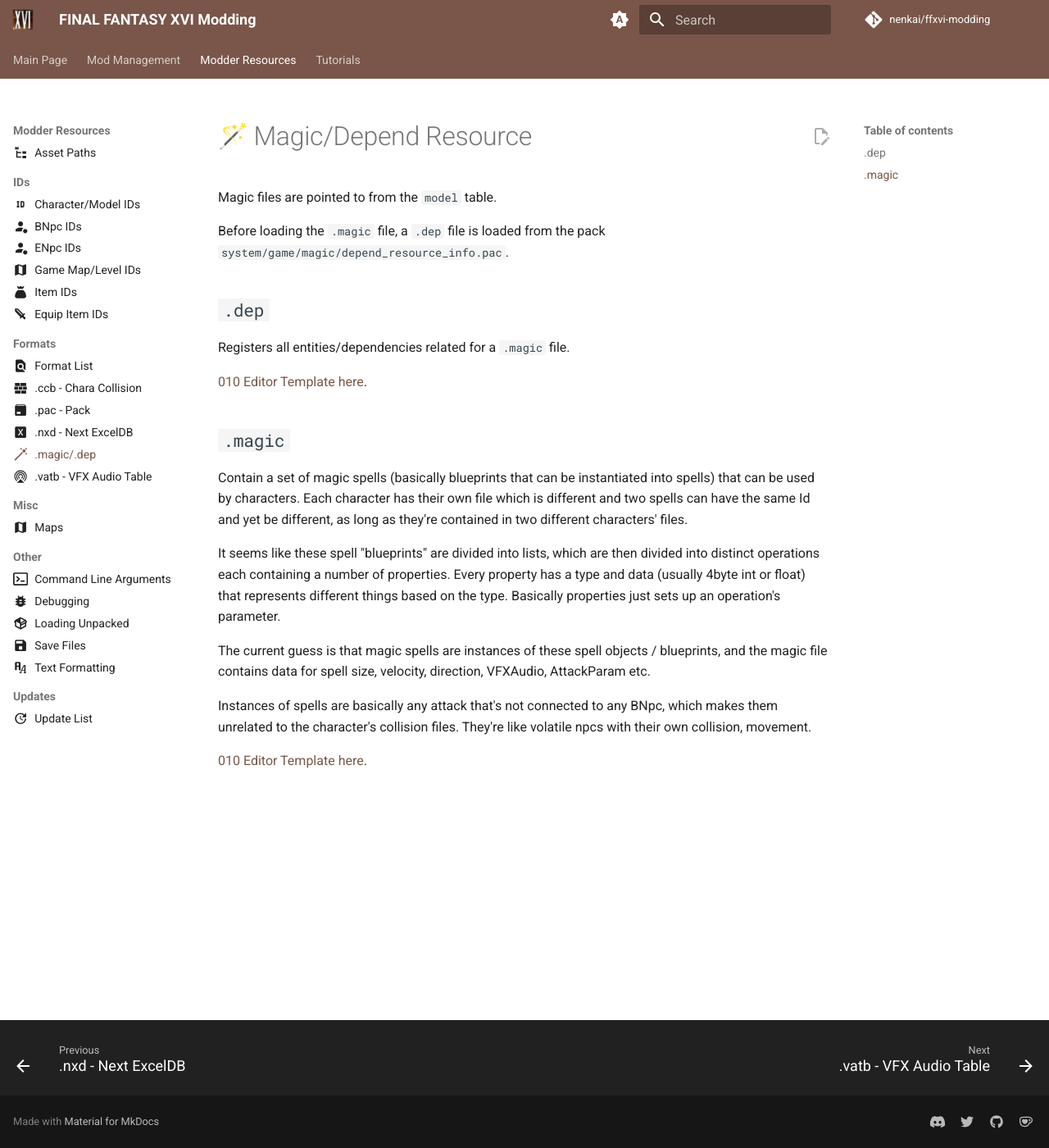
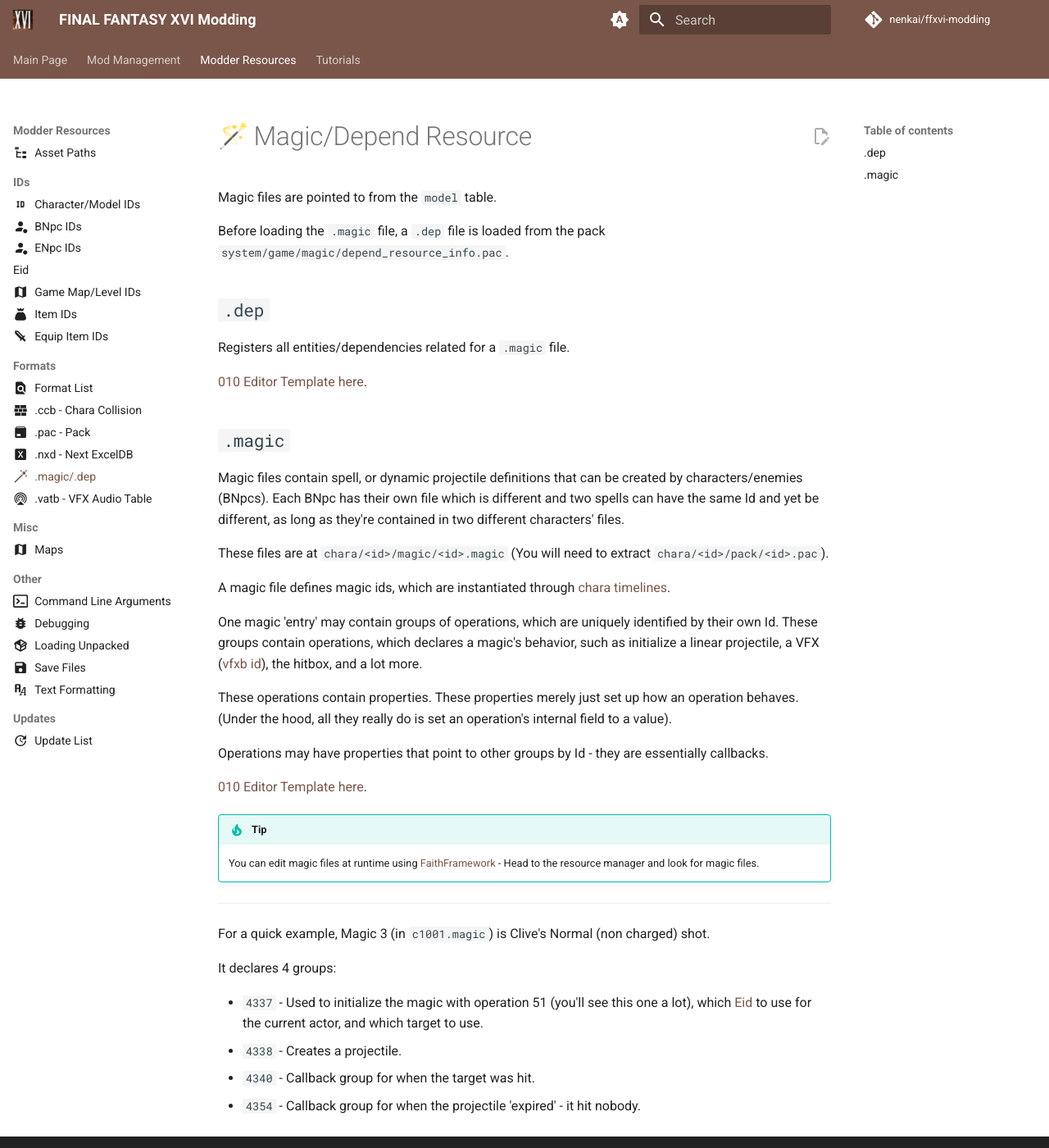
Before and after one commit to Nenkai/ffxvi-modding, an MkDocs documentation site: the page built from docs/resources/formats/dep_magic.md, in a window 1280 px wide and 1400 px high. Shown: the whole window at 82% size. Built offline with MkDocs 1.6.1 and Material for MkDocs 9.7.7, drawn with Linux system fonts in a browser that asks for light colours; emoji names are drawn with the system emoji font; comment, search, counter and statistics services are not loaded.

Commit message:
+ magic and eid doc

```diff
--- a/docs/resources/formats/dep_magic.md
+++ b/docs/resources/formats/dep_magic.md
@@ -16,14 +16,30 @@
 
 ## `.magic`
 
-Contain a set of magic spells (basically blueprints that can be instantiated into spells) that can be used by characters. Each character has their own file which is different and two spells can have the same Id and yet be different, as long as they're contained in two different characters' files.
+Magic files contain spell, or dynamic projectile definitions that can be created by characters/enemies (BNpcs). Each BNpc has their own file which is different and two spells can have the same Id and yet be different, as long as they're contained in two different characters' files.
 
-It seems like these spell "blueprints" are divided into lists, which are then divided into distinct operations each containing a number of properties. Every property has a type and data (usually 4byte int or float) that represents different things based on the type.
-Basically properties just sets up an operation's parameter.
+These files are at `chara/<id>/magic/<id>.magic` (You will need to extract `chara/<id>/pack/<id>.pac`).
 
-The current guess is that magic spells are instances of these spell objects / blueprints, and the magic file contains data for spell size, velocity, direction, VFXAudio, AttackParam etc.
+A magic file defines magic ids, which are instantiated through [chara timelines](../../tutorials/timelines/chara_timelines.md).
 
-Instances of spells are basically any attack that's not connected to any BNpc, which makes them unrelated to the character's collision files.
-They're like volatile npcs with their own collision, movement.
+One magic 'entry' may contain groups of operations, which are uniquely identified by their own Id. These groups contain operations, which declares a magic's behavior, such as initialize a linear projectile, a VFX ([vfxb id](vatb.md)), the hitbox, and a lot more.
+
+These operations contain properties. These properties merely just set up how an operation behaves. (Under the hood, all they really do is set an operation's internal field to a value).
+
+Operations may have properties that point to other groups by Id - they are essentially callbacks.
 
 [010 Editor Template here](https://github.com/Nenkai/010GameTemplates/blob/main/Square%20Enix/Final%20Fantasy%2016/FF16_magic.bt).
+
+!!! tip
+    You can edit magic files at runtime using [FaithFramework](https://www.nexusmods.com/finalfantasy16/mods/138) - Head to the resource manager and look for magic files.
+
+---
+
+For a quick example, Magic 3 (in `c1001.magic`) is Clive's Normal (non charged) shot.
+
+It declares 4 groups:
+
+* `4337` - Used to initialize the magic with operation 51 (you'll see this one a lot), which [Eid](../ids/eid.md) to use for the current actor, and which target to use.
+* `4338` - Creates a projectile.
+* `4340` - Callback group for when the target was hit.
+* `4354` - Callback group for when the projectile 'expired' - it hit nobody.
--- a/mkdocs.yml
+++ b/mkdocs.yml
@@ -79,6 +79,7 @@
       - Character/Model IDs: resources/ids/character_ids.md
       - BNpc IDs: resources/ids/bnpc_ids.md
       - ENpc IDs: resources/ids/enpc_ids.md
+      - Eid: resources/ids/eid.md
       - Game Map/Level IDs: resources/ids/gamemap_ids.md
       - Item IDs: resources/ids/item_ids.md
       - Equip Item IDs: resources/ids/equip_item_ids.md
```
Also changed, not shown: docs/resources/ids/eid.md (added, +9 -0 lines).
